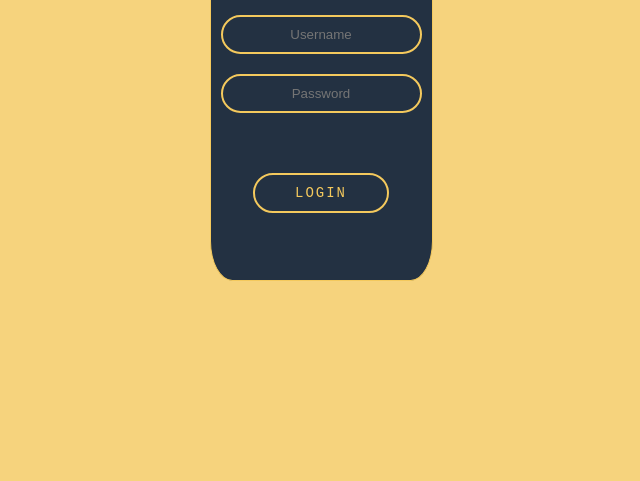
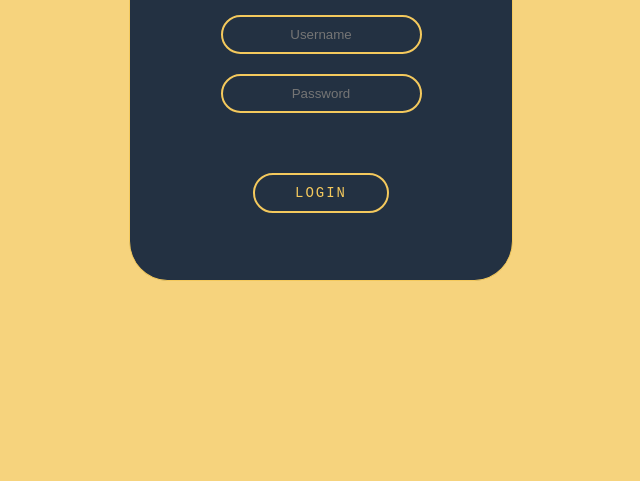
Before and after one commit to FyerBall/Login, a plain HTML site: page index.html in a window 1280 px wide. Shown: the part 319-800 px from the top of the page, without its empty margins (319-959 px from the left). Drawn offline with Linux system fonts and the light colour scheme.

Commit message:
width fixed

```diff
--- a/style.css
+++ b/style.css
@@ -25,6 +25,7 @@ body {
   padding: 10px;
   text-align: center;
   border-radius: 10%;
+  min-width: 30%;
 }
 
 /* Login header */
```
